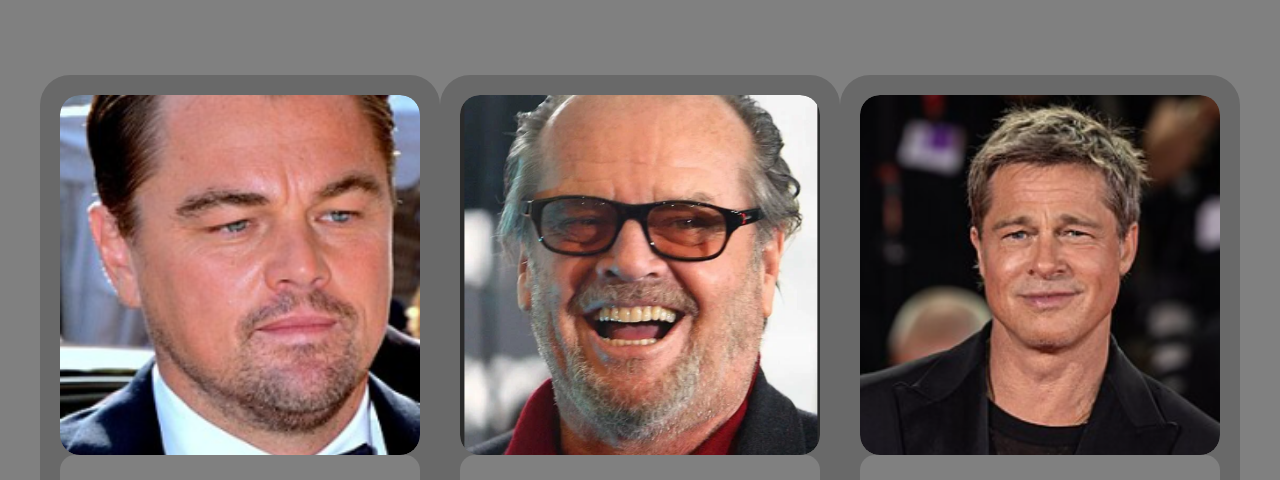
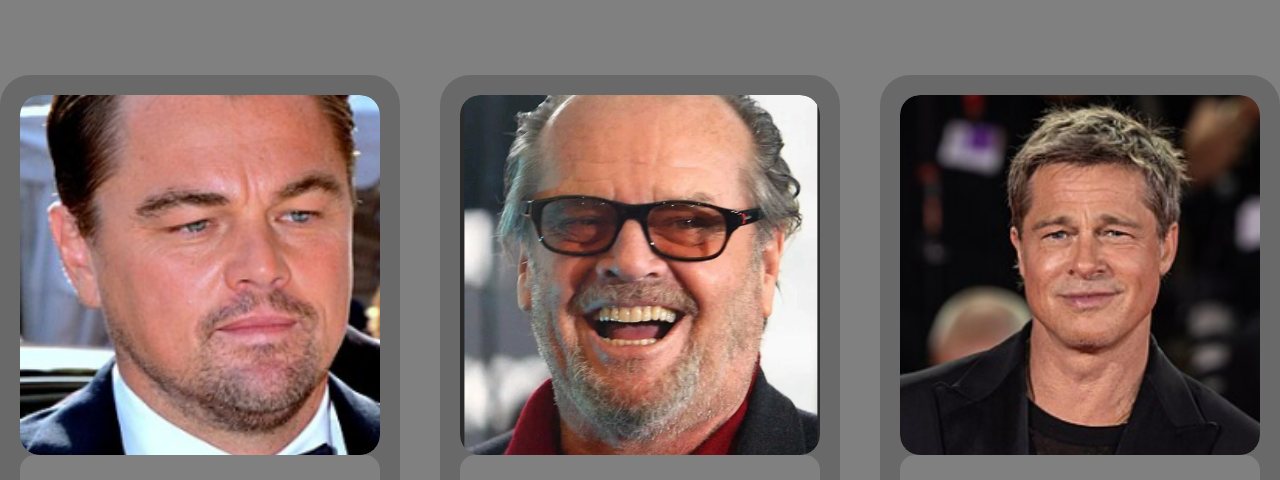
Before and after one commit to ka-uko/vd02-css, a plain HTML site: page index.html in a window 1280 px wide. Shown: the top 480 px of the page. Drawn offline with Linux system fonts and the light colour scheme.

Commit message:
improved code
add gaps between cards

```diff
--- a/index.html
+++ b/index.html
@@ -7,6 +7,7 @@
 </head>
 <body>
 
+<div class="card-container">
     <div class="card">
         <div class="photo">
             <img src="photos/leo.png">
--- a/style.css
+++ b/style.css
@@ -19,6 +19,13 @@ body {
     box-sizing: border-box;
     transition: transform 0.4s ease;
     transform-origin: center;
+}
+
+.card-container {
+    display: flex;
+    gap: 40px; /* Расстояние между карточками */
+    justify-content: center;
+    align-items: center;
 }
 
 .card:hover {
```
Lines whose indentation alone changed are shown as unchanged.
